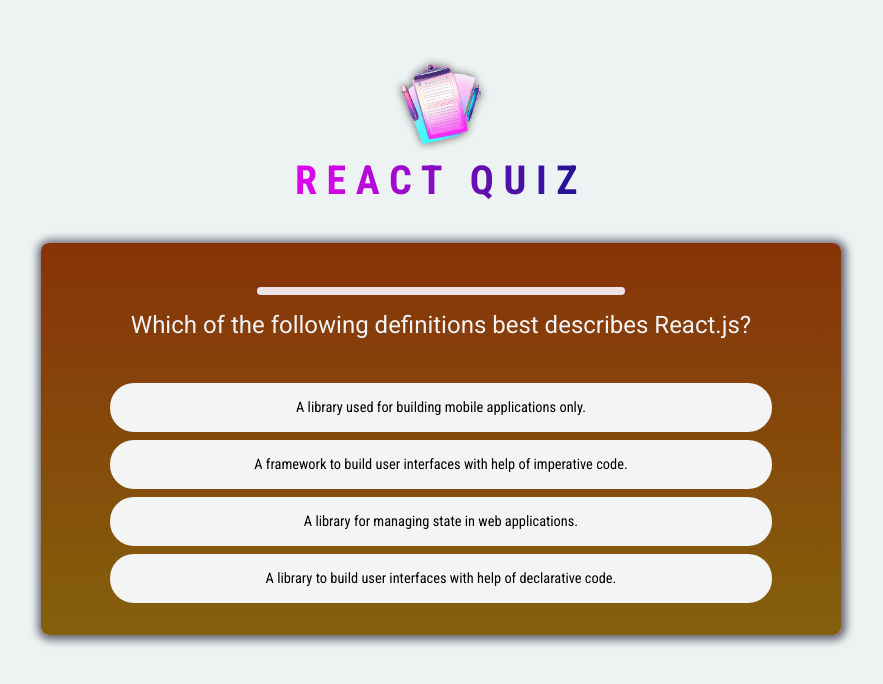
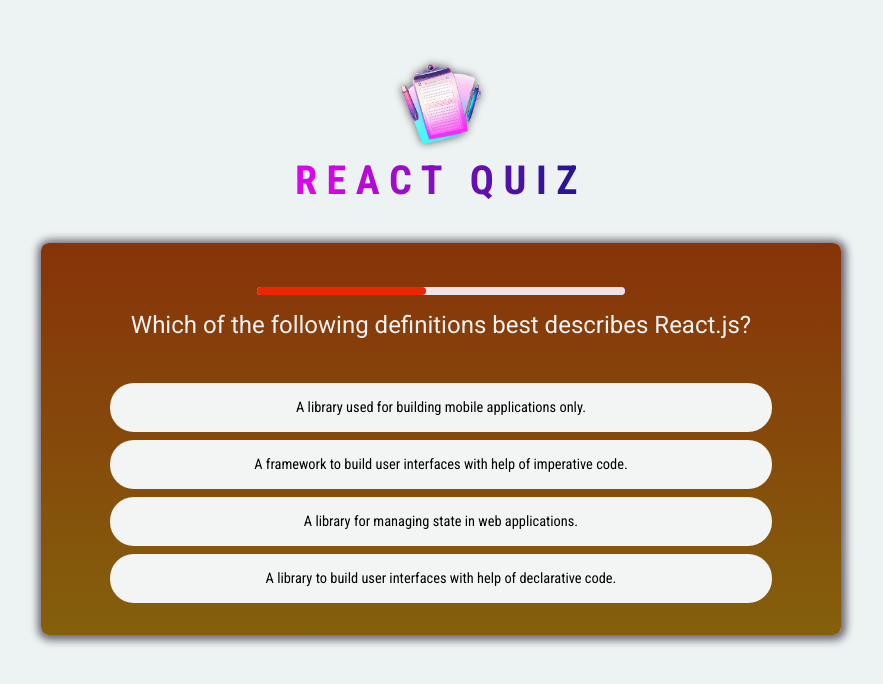
Before and after one commit to naveed60/React-Quiz-app-, a React (Vite) app: page / in a window 1280 px wide. Shown: the top 684 px of the page, without its empty margins (199-1082 px from the left). Built offline with nearby package versions, Linux system fonts and the light colour scheme.

Commit message:
Questiontimer component updated

```diff
--- a/src/components/QuestionTimer.jsx
+++ b/src/components/QuestionTimer.jsx
@@ -1,19 +1,34 @@
 import { useState, useEffect } from 'react';
 
-export default function QuestionTimer({ timeout, onTimeout }) {
+export default function QuestionTimer({ timeout, onTimeout, mode }) {
   const [remainingTime, setRemainingTime] = useState(timeout);
 
   useEffect(() => {
     console.log('SETTING TIMEOUT');
-    setTimeout(onTimeout, timeout);
+    const timer = setTimeout(onTimeout, timeout);
+
+    return () => {
+      clearTimeout(timer);
+    };
   }, [timeout, onTimeout]);
 
   useEffect(() => {
     console.log('SETTING INTERVAL');
-    setInterval(() => {
+    const interval = setInterval(() => {
       setRemainingTime((prevRemainingTime) => prevRemainingTime - 100);
     }, 100);
+
+    return () => {
+      clearInterval(interval);
+    };
   }, []);
 
-  return <progress id="question-time" max={timeout} value={remainingTime} />;
+  return (
+    <progress
+      id="question-time"
+      max={timeout}
+      value={remainingTime}
+      className={mode}
+    />
+  );
 }
```
